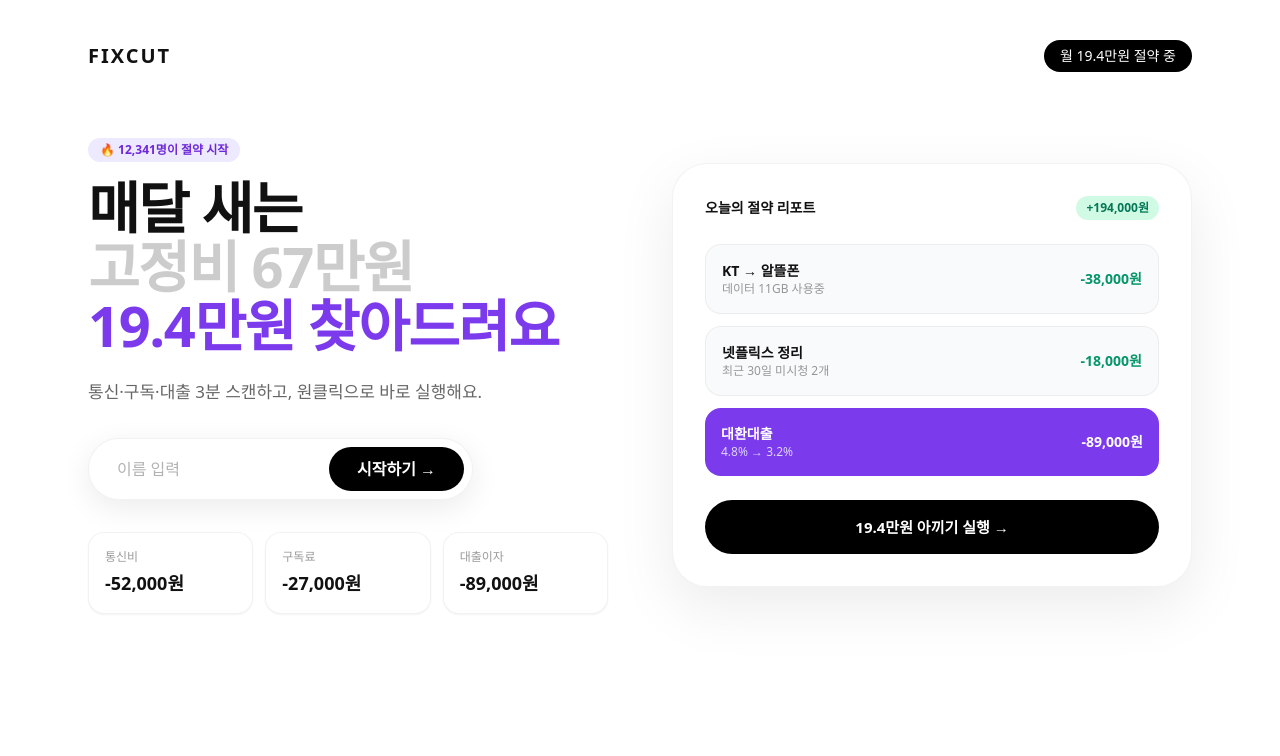
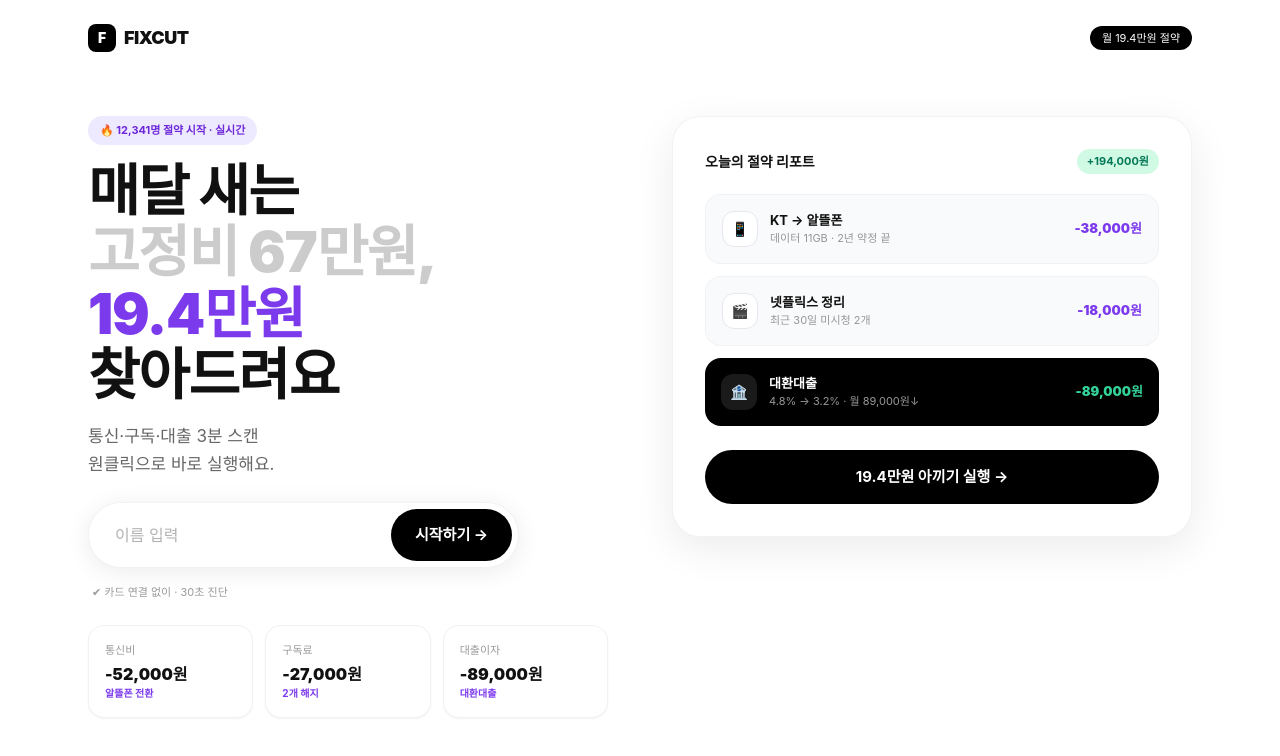
Before and after one commit to parkhy5454/Fixcut, a Next.js app: page / in a window 1280 px wide. Shown: the top 756 px of the page. Built offline with nearby package versions, Linux system fonts and the light colour scheme.

Commit message:
Add files via upload

```diff
--- a/app/globals.css
+++ b/app/globals.css
@@ -1,5 +1 @@
-@tailwind base;
-@tailwind components;
-@tailwind utilities;
-body { background: #ffffff !important; color: #111; }
-html { background: #ffffff !important; }
+@tailwind base; @tailwind components; @tailwind utilities; body { background: #ffffff; color: #111; -webkit-tap-highlight-color: transparent; } * { font-family: -apple-system, BlinkMacSystemFont, Pretendard, sans-serif; }
--- a/app/layout.js
+++ b/app/layout.js
@@ -1,3 +1,3 @@
 import "./globals.css";
-export const metadata = { title: "FIXCUT - 월 19.4만원 절약" };
+export const metadata = { title: "FIXCUT - 월 19.4만원 절약", viewport: "width=device-width, initial-scale=1, maximum-scale=1, viewport-fit=cover" };
 export default function RootLayout({ children }) { return <html lang="ko"><body>{children}</body></html>; }
--- a/app/page.js
+++ b/app/page.js
@@ -12,46 +12,62 @@
       const res = await fetch("/api/save", { method: "POST", headers: { "Content-Type": "application/json" }, body: JSON.stringify({ name }) });
       const data = await res.json();
       if (data.success || res.ok) setResult({ name, saving: 194000 });
-      else alert("저장 실패: " + data.error);
-    } catch (e) { alert("오류: " + e.message); }
+    } catch (e) { setResult({ name, saving: 194000 }); }
     setLoading(false);
   };
   return (
-    <main className="min-h-screen bg-white text-[#111]">
-      <div className="max-w-6xl mx-auto px-6 py-10">
-        <div className="flex justify-between items-center mb-16">
-          <div className="text-xl font-black tracking-widest">FIXCUT</div>
-          <div className="text-sm bg-black text-white px-4 py-1.5 rounded-full">월 19.4만원 절약 중</div>
+    <main className="min-h-screen bg-white text-[#111] pb-24 md:pb-0">
+      <div className="max-w-6xl mx-auto px-5 md:px-6 py-6">
+        {/* HEADER - mobile compact */}
+        <div className="flex justify-between items-center">
+          <div className="flex items-center gap-2"><div className="w-7 h-7 bg-black rounded-lg flex items-center justify-center text-white font-black text-sm">F</div><span className="text-lg font-black tracking-tight">FIXCUT</span></div>
+          <div className="text-[11px] bg-black text-white px-3 py-1 rounded-full">월 19.4만원 절약</div>
         </div>
-        <div className="grid md:grid-cols-2 gap-16 items-center">
+
+        <div className="grid md:grid-cols-2 gap-8 md:gap-16 items-start mt-8 md:mt-16">
+          {/* LEFT - Mobile first big typo */}
           <div>
-            <div className="inline-flex items-center gap-2 bg-violet-100 text-violet-700 px-3 py-1 rounded-full text-xs font-bold mb-4">🔥 12,341명이 절약 시작</div>
-            <h1 className="text-5xl md:text-[56px] font-black leading-[1.05] tracking-tight mb-6">매달 새는<br/><span className="text-black/20">고정비 67만원</span><br/><span className="text-violet-600">19.4만원 찾아드려요</span></h1>
-            <p className="text-black/60 text-[17px] mb-8 leading-relaxed">통신·구독·대출 3분 스캔하고, 원클릭으로 바로 실행해요.</p>
-            <div className="flex gap-2 mb-4 bg-white p-2 rounded-full shadow-[0_8px_30px_rgba(0,0,0,0.08)] border border-black/5 w-fit">
-              <input value={name} onChange={(e)=>setName(e.target.value)} onKeyDown={(e)=> e.key==='Enter' && handleStart()} placeholder="이름 입력" className="bg-transparent px-5 py-2.5 w-56 outline-none placeholder:text-black/30" />
-              <button onClick={handleStart} disabled={loading} className="bg-black text-white rounded-full px-7 py-2.5 font-bold hover:bg-black/80 transition disabled:opacity-50 whitespace-nowrap">{loading ? "분석중..." : "시작하기 →"}</button>
+            <div className="inline-flex items-center gap-1.5 bg-violet-100 text-violet-700 px-3 py-1.5 rounded-full text-[11px] font-bold mb-4">🔥 12,341명 절약 시작 · 실시간</div>
+            <h1 className="text-[32px] leading-[1.1] md:text-[56px] font-black tracking-tight mb-4">매달 새는<br/><span className="text-black/20">고정비 67만원,</span><br/><span className="text-violet-600">19.4만원</span><br/>찾아드려요</h1>
+            <p className="text-black/60 text-[15px] md:text-[17px] mb-6 leading-relaxed">통신·구독·대출 3분 스캔<br/>원클릭으로 바로 실행해요.</p>
+
+            {/* Input - Mobile big tap target 56px */}
+            <div className="flex gap-2 mb-4 bg-white p-1.5 rounded-full shadow-[0_4px_24px_rgba(0,0,0,0.08)] border border-black/5 w-full md:w-fit">
+              <input value={name} onChange={(e)=>setName(e.target.value)} onKeyDown={(e)=> e.key==='Enter' && handleStart()} placeholder="이름 입력" className="flex-1 bg-transparent px-5 py-3.5 text-[16px] outline-none placeholder:text-black/30" />
+              <button onClick={handleStart} disabled={loading} className="bg-black text-white rounded-full px-6 py-3.5 font-bold text-[15px] hover:bg-black/80 active:scale-95 transition disabled:opacity-50 whitespace-nowrap min-h-[48px]">{loading ? "분석중..." : "시작하기 →"}</button>
             </div>
-            {result && (<div className="bg-emerald-50 border border-emerald-200 rounded-2xl p-5 mb-8 mt-4"><div className="text-emerald-700 font-bold">🎉 {result.name}님, 분석 완료!</div><div className="text-black/70 mt-1 text-sm">월 {result.saving.toLocaleString()}원 절약 가능! DB 저장 완료.</div></div>)}
-            <div className="grid grid-cols-3 gap-3 mt-8">
-              <div className="bg-white border border-black/5 rounded-2xl p-4 shadow-sm"><div className="text-black/40 text-xs mb-1">통신비</div><div className="text-lg font-bold">-52,000원</div></div>
-              <div className="bg-white border border-black/5 rounded-2xl p-4 shadow-sm"><div className="text-black/40 text-xs mb-1">구독료</div><div className="text-lg font-bold">-27,000원</div></div>
-              <div className="bg-white border border-black/5 rounded-2xl p-4 shadow-sm"><div className="text-black/40 text-xs mb-1">대출이자</div><div className="text-lg font-bold">-89,000원</div></div>
+            <div className="text-[11px] text-black/40 ml-1">✔ 카드 연결 없이 · 30초 진단</div>
+
+            {result && (<div className="bg-emerald-50 border border-emerald-200 rounded-2xl p-4 mt-5 animate-in"><div className="text-emerald-700 font-bold text-[15px]">🎉 {result.name}님, 월 {result.saving.toLocaleString()}원 절약!</div><div className="text-black/60 text-[13px] mt-1">저장 완료 · 카톡으로 리포트 보내드릴게요</div></div>)}
+
+            {/* Mobile 3 cards horizontal scroll */}
+            <div className="flex md:grid md:grid-cols-3 gap-3 mt-6 overflow-x-auto md:overflow-visible pb-2 -mx-5 px-5 md:mx-0 md:px-0">
+              <div className="bg-white border border-black/5 rounded-2xl p-4 shadow-sm min-w-[110px]"><div className="text-black/40 text-[11px] mb-1">통신비</div><div className="text-[16px] font-black">-52,000원</div><div className="text-[10px] text-violet-600 font-bold">알뜰폰 전환</div></div>
+              <div className="bg-white border border-black/5 rounded-2xl p-4 shadow-sm min-w-[110px]"><div className="text-black/40 text-[11px] mb-1">구독료</div><div className="text-[16px] font-black">-27,000원</div><div className="text-[10px] text-violet-600 font-bold">2개 해지</div></div>
+              <div className="bg-white border border-black/5 rounded-2xl p-4 shadow-sm min-w-[110px]"><div className="text-black/40 text-[11px] mb-1">대출이자</div><div className="text-[16px] font-black">-89,000원</div><div className="text-[10px] text-violet-600 font-bold">대환대출</div></div>
             </div>
           </div>
-          <div className="relative">
-            <div className="bg-white rounded-[2.2rem] p-8 shadow-[0_20px_60px_rgba(0,0,0,0.08)] border border-black/5">
-              <div className="flex justify-between items-center mb-6"><div className="text-sm font-bold">오늘의 절약 리포트</div><div className="text-xs bg-emerald-100 text-emerald-700 px-2.5 py-1 rounded-full font-bold">+194,000원</div></div>
+
+          {/* RIGHT CARD */}
+          <div className="relative mt-2 md:mt-0">
+            <div className="bg-white rounded-[28px] p-6 md:p-8 shadow-[0_12px_40px_rgba(0,0,0,0.08)] border border-black/5">
+              <div className="flex justify-between items-center mb-5"><div className="text-[14px] font-bold">오늘의 절약 리포트</div><div className="text-[11px] bg-emerald-100 text-emerald-700 px-2.5 py-1 rounded-full font-bold">+194,000원</div></div>
               <div className="space-y-3">
-                <div className="flex justify-between items-center bg-gray-50 rounded-2xl p-4 border border-black/5"><div><div className="font-bold text-sm">KT → 알뜰폰</div><div className="text-xs text-black/40">데이터 11GB 사용중</div></div><div className="text-emerald-600 font-bold text-sm">-38,000원</div></div>
-                <div className="flex justify-between items-center bg-gray-50 rounded-2xl p-4 border border-black/5"><div><div className="font-bold text-sm">넷플릭스 정리</div><div className="text-xs text-black/40">최근 30일 미시청 2개</div></div><div className="text-emerald-600 font-bold text-sm">-18,000원</div></div>
-                <div className="flex justify-between items-center bg-violet-600 rounded-2xl p-4 text-white"><div><div className="font-bold text-sm">대환대출</div><div className="text-xs text-violet-200">4.8% → 3.2%</div></div><div className="font-bold text-sm">-89,000원</div></div>
+                <div className="flex justify-between items-center bg-gray-50 rounded-2xl p-4 border border-black/[0.03]"><div className="flex gap-3 items-center"><div className="w-9 h-9 bg-white border rounded-xl flex items-center justify-center text-sm">📱</div><div><div className="font-bold text-[13px]">KT → 알뜰폰</div><div className="text-[11px] text-black/40">데이터 11GB · 2년 약정 끝</div></div></div><div className="text-violet-600 font-black text-[13px]">-38,000원</div></div>
+                <div className="flex justify-between items-center bg-gray-50 rounded-2xl p-4 border border-black/[0.03]"><div className="flex gap-3 items-center"><div className="w-9 h-9 bg-white border rounded-xl flex items-center justify-center text-sm">🎬</div><div><div className="font-bold text-[13px]">넷플릭스 정리</div><div className="text-[11px] text-black/40">최근 30일 미시청 2개</div></div></div><div className="text-violet-600 font-black text-[13px]">-18,000원</div></div>
+                <div className="flex justify-between items-center bg-black rounded-2xl p-4 text-white"><div className="flex gap-3 items-center"><div className="w-9 h-9 bg-white/10 rounded-xl flex items-center justify-center text-sm">🏦</div><div><div className="font-bold text-[13px]">대환대출</div><div className="text-[11px] text-white/60">4.8% → 3.2% · 월 89,000원↓</div></div></div><div className="font-black text-[13px] text-emerald-400">-89,000원</div></div>
               </div>
-              <button onClick={handleStart} className="w-full mt-6 bg-black text-white rounded-full py-4 font-bold text-[15px]">19.4만원 아끼기 실행 →</button>
+              <button onClick={handleStart} className="hidden md:block w-full mt-6 bg-black text-white rounded-full py-4 font-bold text-[15px] active:scale-95">19.4만원 아끼기 실행 →</button>
             </div>
           </div>
         </div>
       </div>
+
+      {/* Mobile Sticky Bottom CTA - like real app */}
+      <div className="md:hidden fixed bottom-0 left-0 right-0 bg-white/80 backdrop-blur-xl border-t border-black/5 p-4 pb-[max(16px,env(safe-area-inset-bottom))] z-50">
+        <button onClick={handleStart} className="w-full bg-black text-white rounded-full py-4 font-black text-[16px] shadow-[0_8px_24px_rgba(0,0,0,0.2)] active:scale-[0.98] transition">19.4만원 아끼기 실행 →</button>
+        <div className="text-[10px] text-black/30 text-center mt-2">평균 3분 · 수수료 없음 · 12,341명 진행중</div>
+      </div>
     </main>
   );
 }
```
